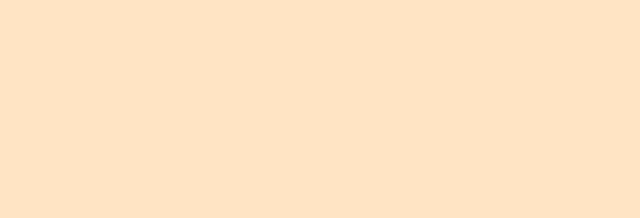
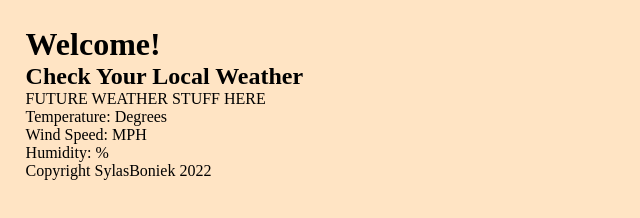
Before and after one commit to SylasB/WeatherApp, a plain HTML site: page index.html in a window 1280 px wide. Shown: the whole page, without its empty margins (0-640 px from the left). Drawn offline with Linux system fonts and the light colour scheme; no server answers.

Commit message:
Added the basic fetch commands for some of the weather attributes.

```diff
--- a/index.html
+++ b/index.html
@@ -9,6 +9,30 @@
     <title>Weather App</title>
 </head>
 <body>
-
+    <header>
+        <div class="welcome">
+            <h1>Welcome!</h1>
+            <h2>Check Your Local Weather</h2>
+        </div>
+    </header>
+    <main>
+        FUTURE WEATHER STUFF HERE
+        <div class="Weather">
+            <p id="currentTemp">
+                Temperature: Degrees
+            </p>
+            <p id="currentWind">
+                Wind Speed: MPH
+            </p>
+            <p id="currentHumidity">
+                Humidity: %
+            </p>
+        </div>
+    </main>
+    <footer>
+        <div class="copyright">
+            <p>Copyright SylasBoniek 2022 </p>
+        </div>
+    </footer>
 </body>
 </html>
--- a/script.js
+++ b/script.js
@@ -0,0 +1,22 @@
+window.onload = getWeather();
+function getWeather() {
+const currentTemp = document.getElementById('currentTemp');
+const windSpeed = document.getElementById('currentWind');
+const humidity = document.getElementById('currentHumidity');
+fetch('https://api.openweathermap.org/data/2.5/weather?q=Denver&APPID=35840eb6941e2c32e1c9644356825fa4', {mode: 'cors'})
+    .then(function(response) {
+      return response.json();
+
+    })
+    .then(function(response) {
+        console.log(response);
+        console.log(response.main.temp);
+            currentTemp.textContent = `Current Temperature: ${response.main.temp} Degrees `
+
+        console.log(response.wind.speed);
+            windSpeed.textContent = `Wind Speed: ${response.wind.speed} MPH`;
+
+        console.log(response.main.humidity);
+            humidity.textContent = `Humidity: ${response.main.humidity}%`;
+    });
+}
--- a/style.css
+++ b/style.css
@@ -1,10 +1,12 @@
 *,
 *::before,
 *::after {
-  padding: none;
-  margin: none;
+  padding: 0;
+  margin: 0;
 }
 
 body {
+  margin: 1vw;
+  padding: 1vw;
   background-color: bisque;
 }
```
